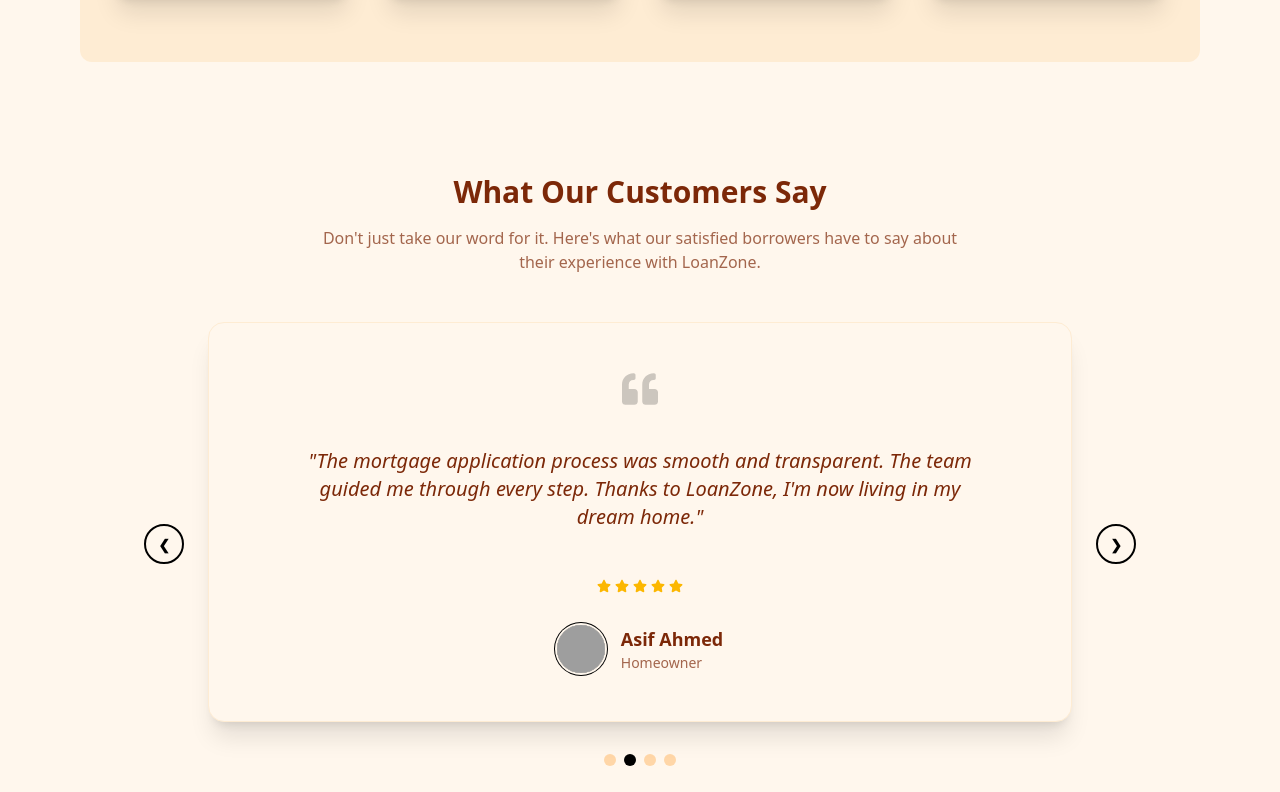
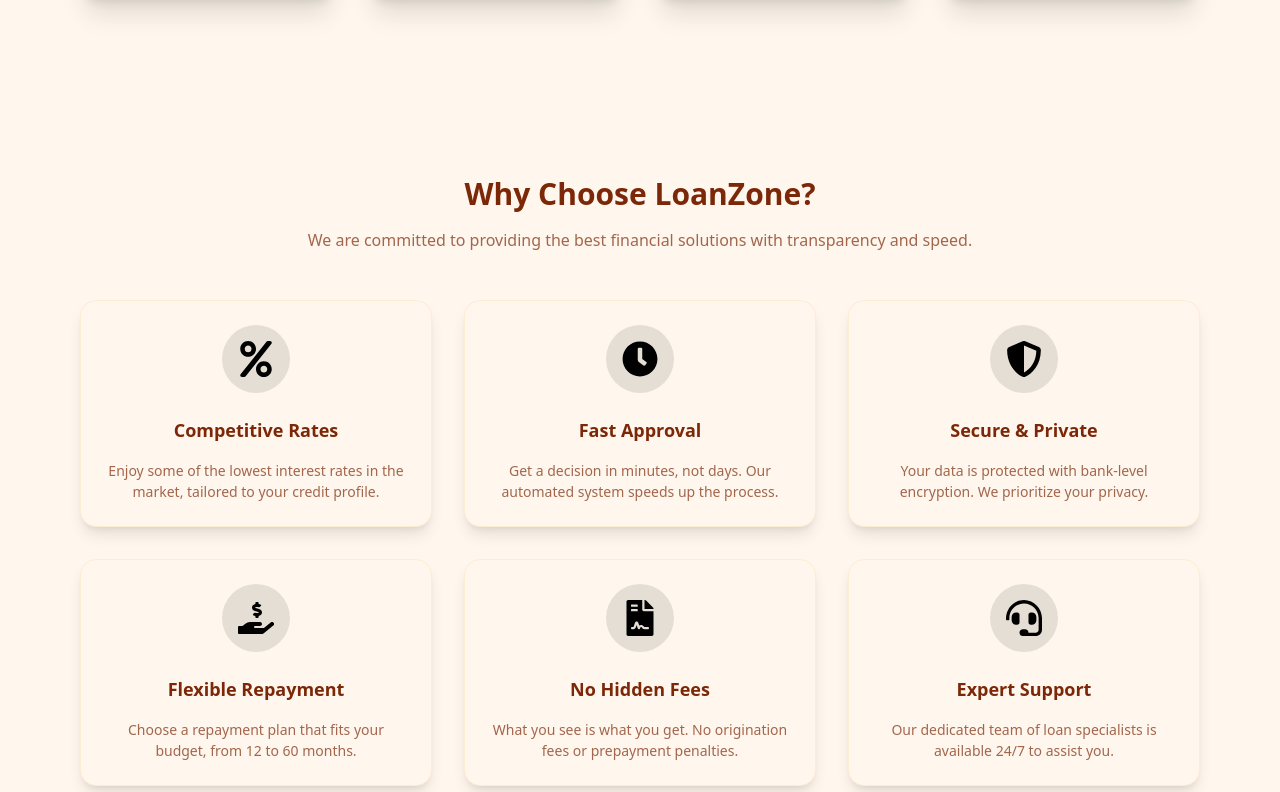
Before and after one commit to AsifAhmedTanjid/LoanZone-client, a React (Vite) app: page / in a window 1280 px wide. Shown: the part 1268-2060 px from the top of the page. Built offline with nearby package versions, Linux system fonts and the light colour scheme; grey boxes are pictures that could not be loaded.

Commit message:
feat: whychooseus section added

```diff
--- a/src/components/Home/HowItWorks.jsx
+++ b/src/components/Home/HowItWorks.jsx
@@ -30,7 +30,7 @@
     ];
 
     return (
-        <div className="py-16 bg-base-200 rounded-xl my-12">
+        <div className="py-16  rounded-xl my-12">
             <div className="text-center mb-12">
                 <h2 className="text-3xl font-bold mb-4">How It Works</h2>
                 <p className="text-base-content/70 max-w-2xl mx-auto">
@@ -38,9 +38,9 @@
                 </p>
             </div>
 
-            <div className="grid grid-cols-1 md:grid-cols-2 lg:grid-cols-4 gap-8 px-8">
+            <div className="grid grid-cols-1 md:grid-cols-2 lg:grid-cols-4 gap-8 ">
                 {steps.map((step) => (
-                    <div key={step.id} className="card bg-base-100 shadow-xl hover:shadow-2xl transition-shadow duration-300">
+                    <div key={step.id} className="card bg-base-100 shadow-xl hover:shadow-2xl transition-shadow duration-300 border border-base-200">
                         <div className="card-body items-center text-center">
                             <div className="w-16 h-16 rounded-full bg-primary/10 flex items-center justify-center mb-4">
                                 {step.icon}
--- a/src/components/Home/Testimonials.jsx
+++ b/src/components/Home/Testimonials.jsx
@@ -32,7 +32,7 @@
             name: "Azizul Islam Milton",
             role: "Tech Entrepreneur",
             image: "https://i.ibb.co.com/LdH46WKY/Screenshot-2025-10-25-124736.png",
-            rating: 1,
+            rating: 5,
             text: "Excellent service! The platform is user-friendly, and the customer support is top-notch. They really care about finding the right financial solution for you."
         }
     ];
@@ -61,7 +61,7 @@
                 </p>
             </div>
 
-            <div className="relative max-w-4xl mx-auto px-4">
+            <div className="relative mx-auto px-4">
 
                 <div className="card bg-base-100 shadow-xl border border-base-200">
                     <div className="card-body items-center text-center py-12">
--- /dev/null
+++ b/src/components/Home/WhyChooseUs.jsx
@@ -0,0 +1,71 @@
+import React from 'react';
+import { FaPercent, FaClock, FaShieldAlt, FaHandHoldingUsd, FaHeadset, FaFileContract } from 'react-icons/fa';
+import Container from '../shared/Container/Container';
+
+const WhyChooseUs = () => {
+    const features = [
+        {
+            icon: <FaPercent />,
+            title: "Competitive Rates",
+            description: "Enjoy some of the lowest interest rates in the market, tailored to your credit profile."
+        },
+        {
+            icon: <FaClock />,
+            title: "Fast Approval",
+            description: "Get a decision in minutes, not days. Our automated system speeds up the process."
+        },
+        {
+            icon: <FaShieldAlt />,
+            title: "Secure & Private",
+            description: "Your data is protected with bank-level encryption. We prioritize your privacy."
+        },
+        {
+            icon: <FaHandHoldingUsd />,
+            title: "Flexible Repayment",
+            description: "Choose a repayment plan that fits your budget, from 12 to 60 months."
+        },
+        {
+            icon: <FaFileContract />,
+            title: "No Hidden Fees",
+            description: "What you see is what you get. No origination fees or prepayment penalties."
+        },
+        {
+            icon: <FaHeadset />,
+            title: "Expert Support",
+            description: "Our dedicated team of loan specialists is available 24/7 to assist you."
+        }
+    ];
+
+    return (
+
+
+            <div className="py-16  rounded-3xl my-12">
+                <div>
+            <div className="text-center mb-12">
+                <h2 className="text-3xl font-bold mb-4">Why Choose LoanZone?</h2>
+                <p className="text-base-content/70 max-w-2xl mx-auto">
+                    We are committed to providing the best financial solutions with transparency and speed.
+                </p>
+            </div>
+
+            <div className="grid grid-cols-1 md:grid-cols-2 lg:grid-cols-3 gap-8 mx-auto">
+                {features.map((feature, index) => (
+                    <div key={index} className="card bg-base-100 shadow-lg hover:shadow-xl transition-shadow duration-300 border border-base-200">
+                        <div className="card-body items-center text-center">
+                            <div className="text-4xl text-primary mb-4 p-4 bg-primary/10 rounded-full">
+                                {feature.icon}
+                            </div>
+                            <h3 className="card-title mb-2">{feature.title}</h3>
+                            <p className="text-base-content/70">{feature.description}</p>
+                        </div>
+                    </div>
+                ))}
+            </div>
+            </div>
+        </div>
+
+
+    );
+};
+
+export default WhyChooseUs;
--- a/src/pages/Home/Home.jsx
+++ b/src/pages/Home/Home.jsx
@@ -2,6 +2,7 @@
 import Container from '../../components/shared/Container/Container';
 import Banner from '../../components/Home/Banner';
 import HowItWorks from '../../components/Home/HowItWorks';
+import WhyChooseUs from '../../components/Home/WhyChooseUs';
 import Testimonials from '../../components/Home/Testimonials';
 
 const Home = () => {
@@ -9,6 +10,7 @@
         <Container>
             <Banner />
             <HowItWorks />
+            <WhyChooseUs />
             <Testimonials />
         </Container>
     );
```
